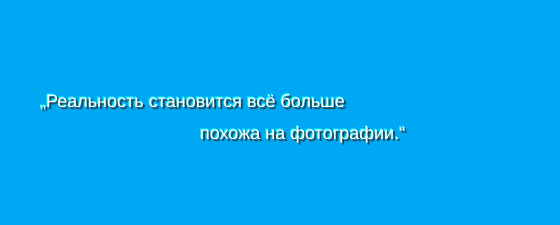
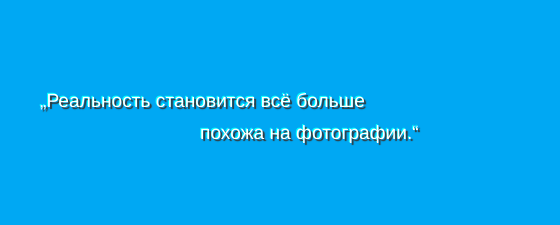
Before and after one commit to SergeySandul/hayatfoto, a plain HTML site: page index.html in a window 1280 px wide. Shown: the top 225 px of the page, 0-560 px from the left. Drawn offline with Linux system fonts and the light colour scheme.

Commit message:
update style

```diff
--- a/style.css
+++ b/style.css
@@ -66,6 +66,7 @@ span {
   text-decoration: none;
   color: #000000;
   font-weight: bold;
+  font-size: 100%;
 }
 
 .site-content p {
@@ -74,7 +75,7 @@ span {
 
 .site-header-blockquote {
   color: white;
-  font-size: 18px;
+  font-size: 120%;
   width: 35%;
   margin-top: -150px;
 }
```
